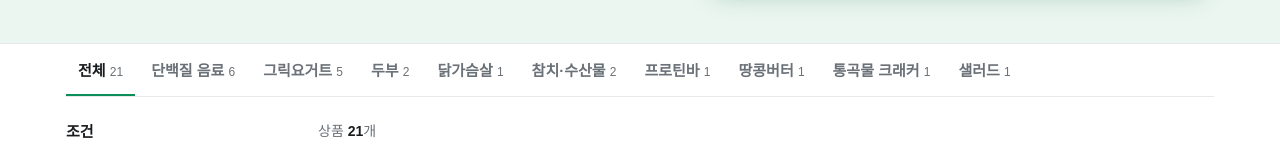
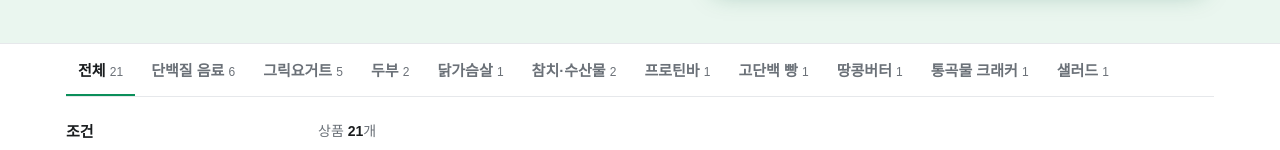
Before and after one commit to jungmin713/gramdang, a React (Vite) app: page / in a window 1280 px wide. Shown: the part 344-494 px from the top of the page. Built offline with nearby package versions, Linux system fonts and the light colour scheme.

Commit message:
Add files via upload

```diff
--- a/src/App.tsx
+++ b/src/App.tsx
@@ -6,7 +6,7 @@ import { Accordion, AccordionContent, AccordionItem, AccordionTrigger } from '@/
 import raw from './data/products.json'
 import meta from './data/meta.json'
 
-type Cat = 'drink' | 'dairy' | 'tofu' | 'chicken' | 'seafood' | 'bar' | 'spread' | 'grain' | 'salad' | 'supplement'
+type Cat = 'drink' | 'dairy' | 'tofu' | 'chicken' | 'seafood' | 'bar' | 'bread' | 'spread' | 'grain' | 'salad' | 'supplement'
 type Product = {
   id: string; name: string; brand: string; category: Cat; serving: string; count: number
   protein: number | null; sugar: number | null; sugarLabel?: string; kcal: number | null; price: number
@@ -25,9 +25,9 @@ type Sweet = 'all' | 'noArtificial' | 'none'
 
 const CAT_LABEL: Record<Cat, string> = {
   drink: '단백질 음료', dairy: '그릭요거트', tofu: '두부', chicken: '닭가슴살', seafood: '참치·수산물',
-  bar: '프로틴바', spread: '땅콩버터', grain: '통곡물 크래커', salad: '샐러드', supplement: '단백질 보충제',
+  bar: '프로틴바', bread: '고단백 빵', spread: '땅콩버터', grain: '통곡물 크래커', salad: '샐러드', supplement: '단백질 보충제',
 }
-const CAT_ORDER: Cat[] = ['drink', 'dairy', 'tofu', 'chicken', 'seafood', 'bar', 'spread', 'grain', 'salad', 'supplement']
+const CAT_ORDER: Cat[] = ['drink', 'dairy', 'tofu', 'chicken', 'seafood', 'bar', 'bread', 'spread', 'grain', 'salad', 'supplement']
 const WHOLE_CATS: Cat[] = ['spread', 'grain', 'salad']
 const ARTIFICIAL = ['수크랄로스', '아세설팜칼륨', '아스파탐', '사카린']
 const isArtificial = (s: string) => ARTIFICIAL.includes(s)
```
